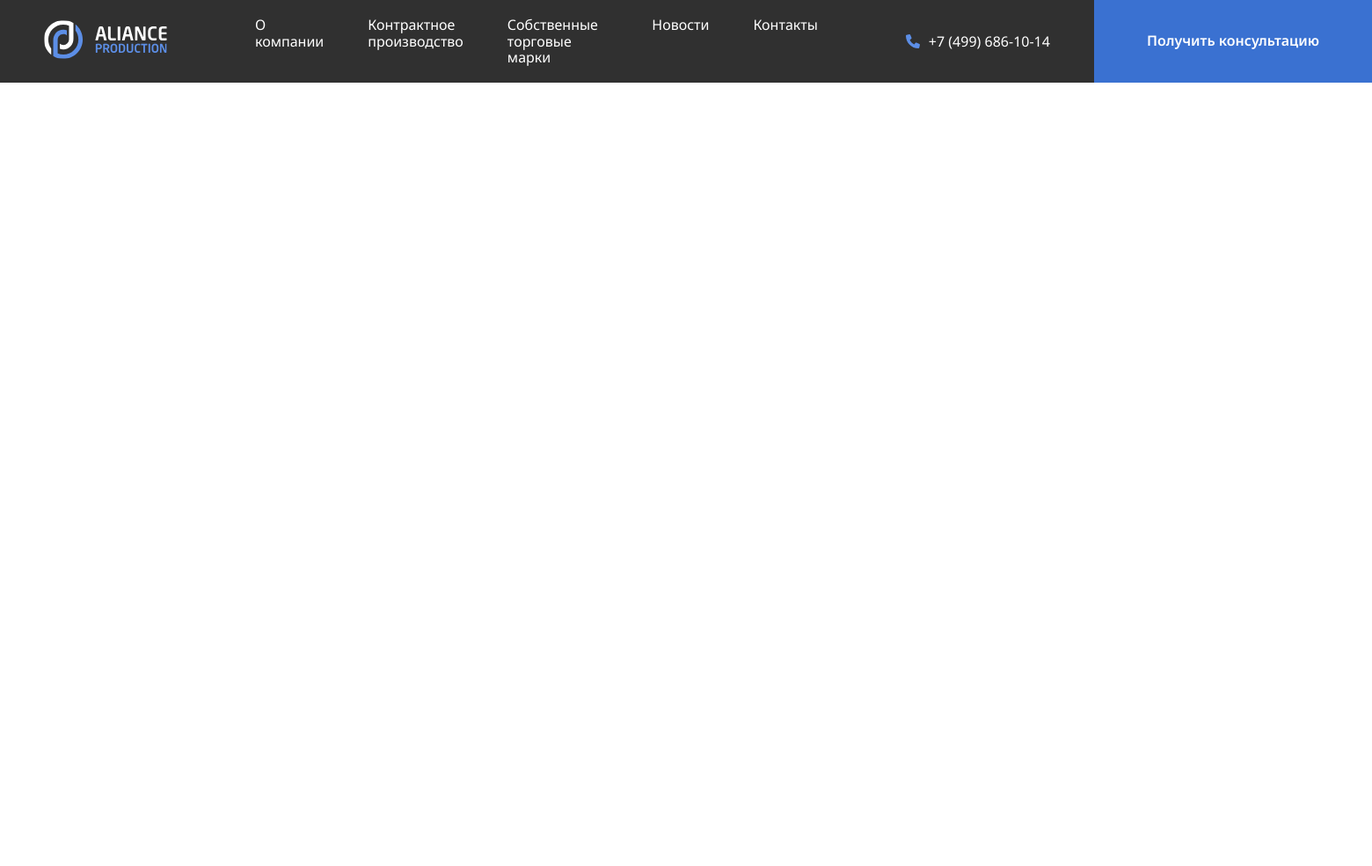
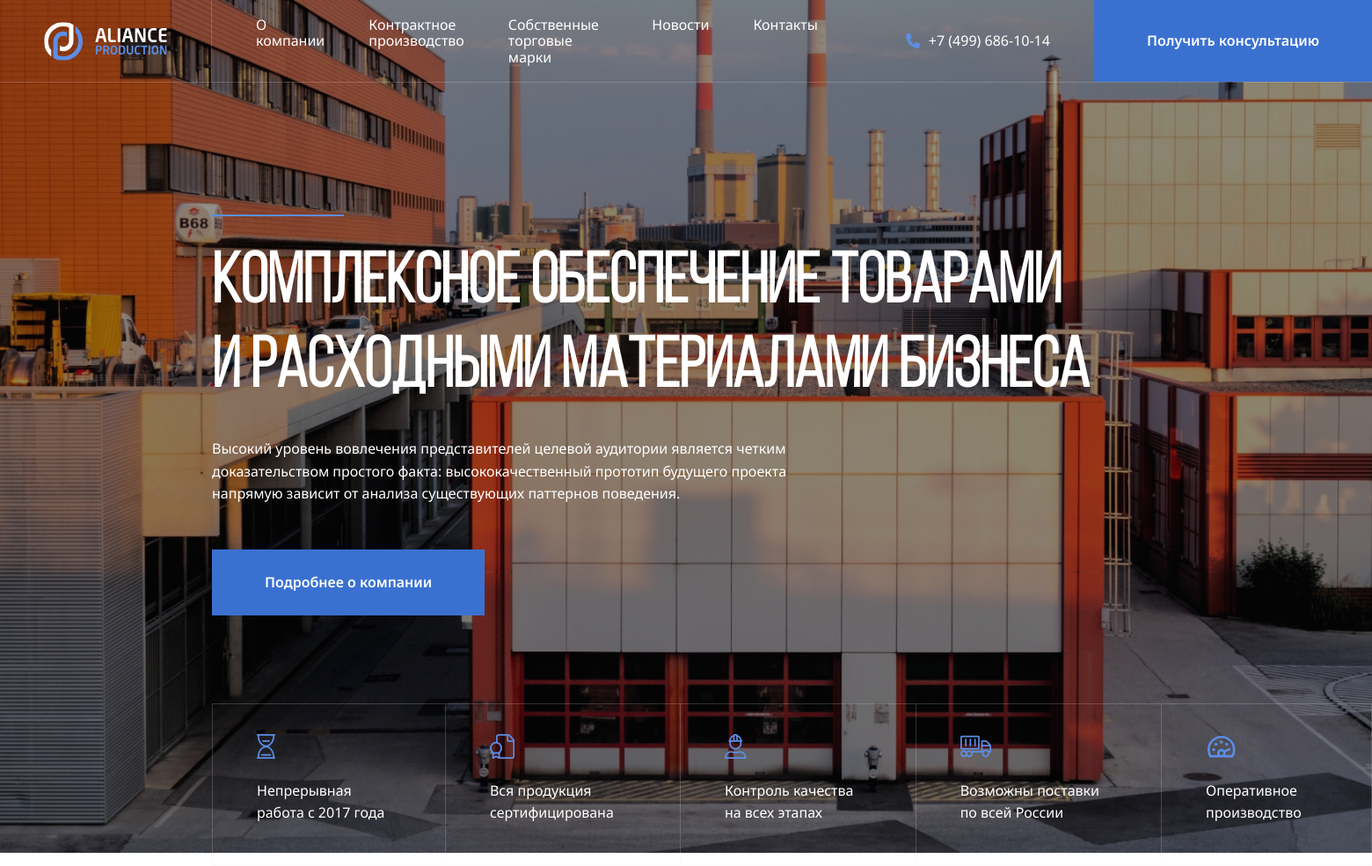
Before and after one commit to katanablaade/Aliance, a PHP site: page / in a window 1560 px wide. Shown: the whole page at 88% size. Before the commit the page ends 94 px from the top, so only its background shows below. Run offline with PHP 8.4, Linux system fonts and the light colour scheme.

Commit message:
add: header styles

```diff
--- a/css/style.css
+++ b/css/style.css
@@ -1,5 +1,13 @@
 * {
   box-sizing: border-box;
+}
+@font-face {
+  font-family: "Bebas Neue";
+  src: url("BebasNeueLight.eot");
+  src: url("../fonts/BebasNeueBook.woff") format("woff");
+
+  font-weight: normal;
+  font-style: normal;
 }
 body {
   font-family: "Noto Sans", sans-serif;
@@ -8,16 +16,45 @@ body {
   font-style: normal;
   font-variation-settings: "wdth" 100;
 }
-
+.container {
+  max-width: 1440px;
+  margin: auto;
+  margin-left: 241px; /* Добавил сам, чтобы выровнить отступ слева в линию*/
+  padding: 0;
+}
 .navbar {
-  background-color: #303030;
   display: flex;
   align-items: center;
   color: #fff;
   height: 94px;
+  position: relative;
+  border-bottom: 1px solid rgba(235, 235, 240, 0.2);
+}
+.header {
+  min-height: 100vh;
+}
+.header-image {
+  background-image: url("../img/header-img.jpeg");
+  background-size: cover;
+  background-repeat: no-repeat;
+  background-position: center;
+  position: relative;
+  max-height: 970px; /* Добавил сам, чтобы сделать полоску снизу белую */
+}
+.header-image::before {
+  content: "";
+  position: absolute;
+  background-color: rgba(41, 45, 51, 0.1);
+  top: 0;
+  left: 0;
+  width: 100%;
+  height: 100%;
+  z-index: 0;
 }
 .header-logo {
   padding: 25px 50px;
+  border-right: 1px solid rgba(235, 235, 240, 0.2);
+  height: 100%;
 }
 .header-nav {
   flex-basis: 100%;
@@ -50,14 +87,62 @@ body {
   line-height: 160%;
   color: #ffffff;
   background: rgb(58, 113, 209);
-  display: flex;
-  justify-content: center;
-  align-items: center;
   padding: 25px 60px;
-  gap: 10px;
   border: none;
+  display: inline-block;
+  cursor: pointer;
+}
+.navbar-button {
   flex-shrink: 0;
+  height: 100%;
 }
 .header-button {
   height: 100%;
 }
+.seporator {
+  background: rgb(92, 142, 230);
+  width: 150px;
+  height: 2px;
+}
+.header-content {
+  padding-top: 150px;
+  position: relative;
+  z-index: 1;
+  color: #fff;
+}
+.header-title {
+  max-width: 1080px;
+  font-family: "Bebas Neue";
+  font-size: 80px;
+  line-height: 120%;
+  margin: 30px 0;
+}
+.header-text {
+  max-width: 720px;
+  font-style: normal;
+  font-size: 16px;
+  font-weight: 400;
+  line-height: 160%;
+  margin-bottom: 50px;
+}
+.header-features {
+  display: flex;
+  min-width: 168px;
+  padding: 0;
+  margin-top: 100px;
+  list-style: none;
+  color: #fff;
+  position: relative;
+}
+.header-features-item {
+  padding: 30px 50px;
+  border: 1px solid rgba(235, 235, 240, 0.2);
+}
+.header-features-text {
+  font-size: 16px;
+  font-weight: 400;
+  line-height: 160%;
+}
+.header-features-item:not(:last-child) {
+  border-right: none;
+}
--- a/index.html
+++ b/index.html
@@ -14,7 +14,7 @@
     <title>Aliance Production</title>
   </head>
   <body>
-    <header class="header">
+    <header class="header header-image">
       <nav class="navbar">
         <a href="./" class="header-logo">
           <img
@@ -47,9 +47,69 @@
           </a>
         </div>
         <!-- /.header-phone -->
-        <button class="header-button button">Получить консультацию</button>
+        <button class="navbar-button button">Получить консультацию</button>
       </nav>
       <!-- /.navbar -->
+      <ul class="container">
+        <div class="header-content">
+          <div class="seporator"></div>
+          <h1 class="header-title">
+            Комплексное обеспечение товарами и расходными материалами бизнеса
+          </h1>
+          <p class="header-text">
+            Высокий уровень вовлечения представителей целевой аудитории является
+            четким доказательством простого факта: высококачественный прототип
+            будущего проекта напрямую зависит от анализа существующих паттернов
+            поведения.
+          </p>
+          <div class="button">Подробнее о компании</div>
+        </div>
+        <!-- /.header-content -->
+        <ul class="header-features">
+          <li class="header-features-item">
+            <img
+              src="img/features/time.svg"
+              alt="time"
+              class="header-features-icon"
+            />
+            <p class="header-features-text">Непрерывная работа c 2017 года</p>
+          </li>
+          <li class="header-features-item">
+            <img
+              src="img/features/certificate.svg"
+              alt="certificate"
+              class="header-features-icon"
+            />
+            <p class="header-features-text">Вся продукция сертифицирована</p>
+          </li>
+          <li class="header-features-item">
+            <img
+              src="img/features/control.svg"
+              alt="control"
+              class="header-features-icon"
+            />
+            <p class="header-features-text">Контроль качества на всех этапах</p>
+          </li>
+          <li class="header-features-item">
+            <img
+              src="img/features/delivery.svg"
+              alt="delivery"
+              class="header-features-icon"
+            />
+            <p class="header-features-text">Возможны поставки по всей России</p>
+          </li>
+          <li class="header-features-item">
+            <img
+              src="img/features/speed.svg"
+              alt="speed"
+              class="header-features-icon"
+            />
+            <p class="header-features-text">Оперативное производство</p>
+          </li>
+        </ul>
+        <!-- /.header-features -->
+      </ul>
+      <!-- /.container -->
     </header>
 
     <script src="js/main.js"></script>
```
Also changed, not shown: fonts/BebasNeueBook.woff (added), fonts/BebasNeueLight.woff (added), img/features/certificate.svg (added), img/features/control.svg (added), img/features/delivery.svg (added), img/features/speed.svg (added), img/features/time.svg (added), img/header-img.jpeg (added).
